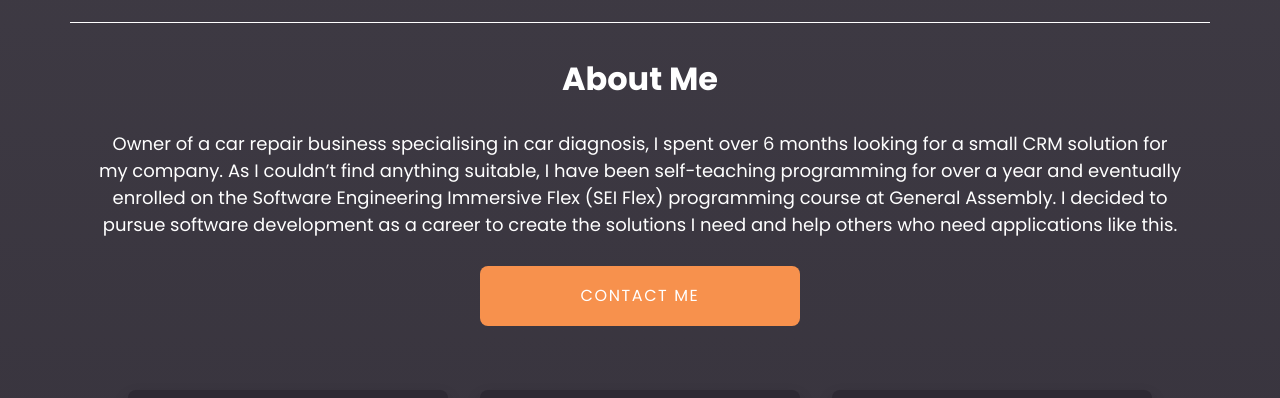
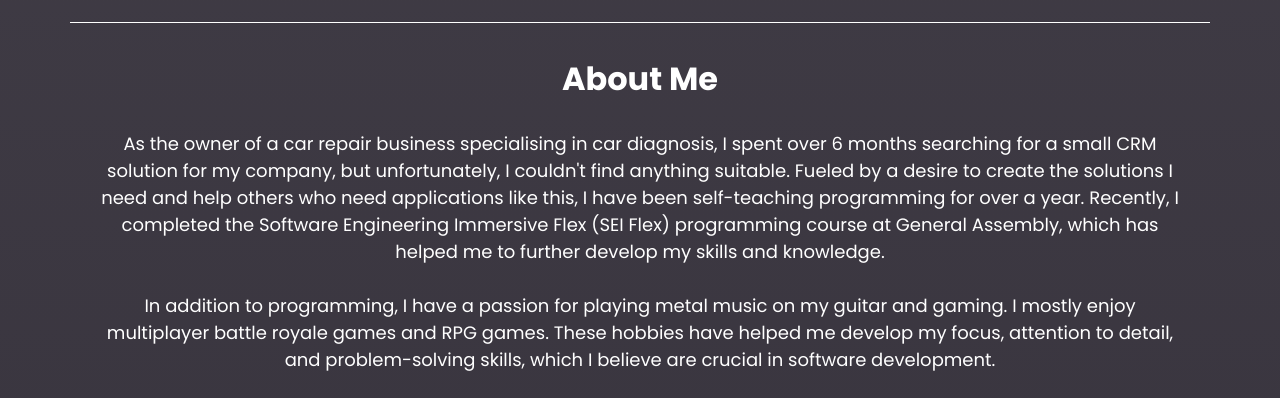
Before and after one commit to Mehcanic/portfolio-website, a website: page index.html in a window 1280 px wide. Shown: the part 3410-3808 px from the top of the page. Drawn offline with Linux system fonts and the light colour scheme.

Commit message:
fixed about me text

```diff
--- a/index.html
+++ b/index.html
@@ -81,11 +81,16 @@
     <section id="about">
       <div id="personal-info">
         <h2>About Me</h2>
-        <p>Owner of a car repair business specialising in car diagnosis, I spent over 6 months looking for a small CRM
-          solution for my company. As I couldn’t find anything suitable, I have been self-teaching programming for over
-          a year and eventually enrolled on the Software Engineering Immersive Flex (SEI Flex) programming course at
-          General Assembly. I decided to pursue software development as a career to create the solutions I need and help
-          others who need applications like this.</p>
+        <p>As the owner of a car repair business specialising in car diagnosis, I spent over 6 months searching for a
+          small CRM solution for my company, but unfortunately, I couldn't find anything suitable. Fueled by a desire to
+          create the solutions I need and help others who need applications like this, I have been self-teaching
+          programming for over a year. Recently, I completed the Software Engineering Immersive Flex (SEI Flex)
+          programming course at General Assembly, which has helped me to further develop my skills and knowledge.
+          <br><br>
+          In addition to programming, I have a passion for playing metal music on my guitar and gaming. I mostly enjoy
+          multiplayer battle royale games and RPG games. These hobbies have helped me develop my focus, attention to
+          detail, and problem-solving skills, which I believe are crucial in software development.
+        </p>
         <a href="#contact"><button id="about-button">CONTACT ME</button></a>
       </div>
 
```
